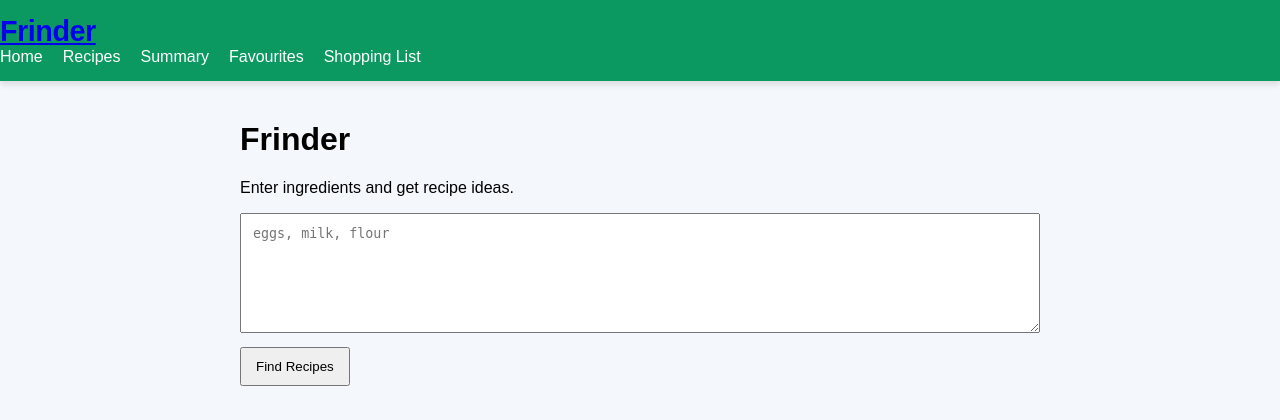
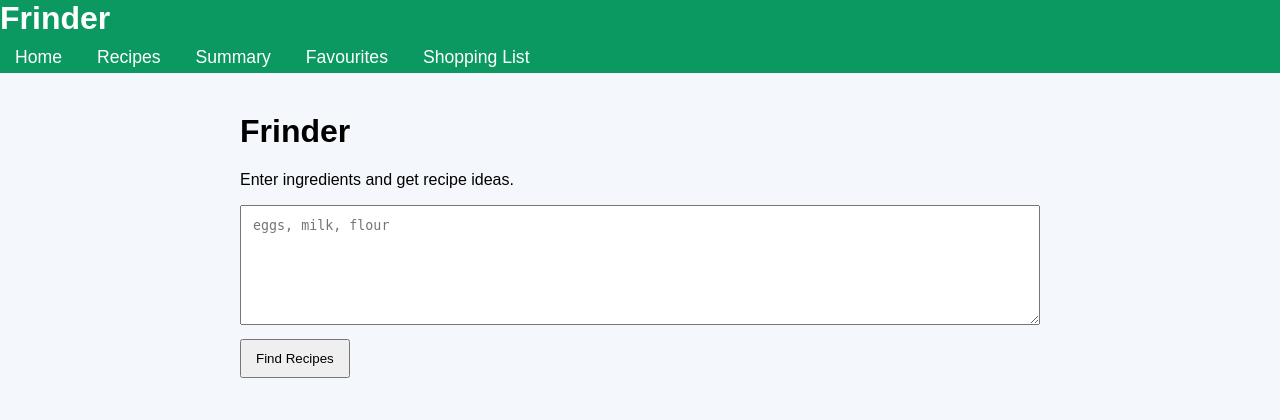
Before and after one commit to 2026-pwr-sl/script-languages-6g, a Flask app: page / in a window 1280 px wide. Shown: the top 420 px of the page. Run offline with Flask 3, Linux system fonts and the light colour scheme.

Commit message:
style: update navbar styles and sizes

```diff
--- a/Frinder/static/style.css
+++ b/Frinder/static/style.css
@@ -81,8 +81,7 @@ button {
 
 .navbar {
   background-color: #0C9961;
-  padding: 15px 0;
-  box-shadow: 0 4px 6px rgba(0, 0, 0, 0.1);
+  padding: 0 0 5px;
 }
 
 .nav-container {
@@ -92,13 +91,6 @@ button {
   display: flex;
   justify-content: space-between;
   align-items: center;
-}
-
-.nav-logo {
-  color: white;
-  font-size: 1.5rem;
-  font-weight: bold;
-  text-decoration: none;
 }
 
 .nav-links {
@@ -111,12 +103,14 @@ button {
 
 .nav-links li {
   display: inline;
+  margin-top: 10px;
+  margin-left: 15px;
 }
 
 .nav-links a {
   color: white;
   text-decoration: none;
-  font-size: 1rem;
+  font-size: 1.1rem;
   font-weight: 500;
   transition: opacity 0.2s ease-in-out;
 }
@@ -125,10 +119,9 @@ button {
   opacity: 0.8;
 }
 
-.nav-brand {
+.nav-brand a {
   color: white;
-  font-size: 1.8rem;
-  font-weight: 800;
+  font-size: 2rem;
+  font-weight: bold;
   text-decoration: none;
-  letter-spacing: -0.5px;
 }
```
